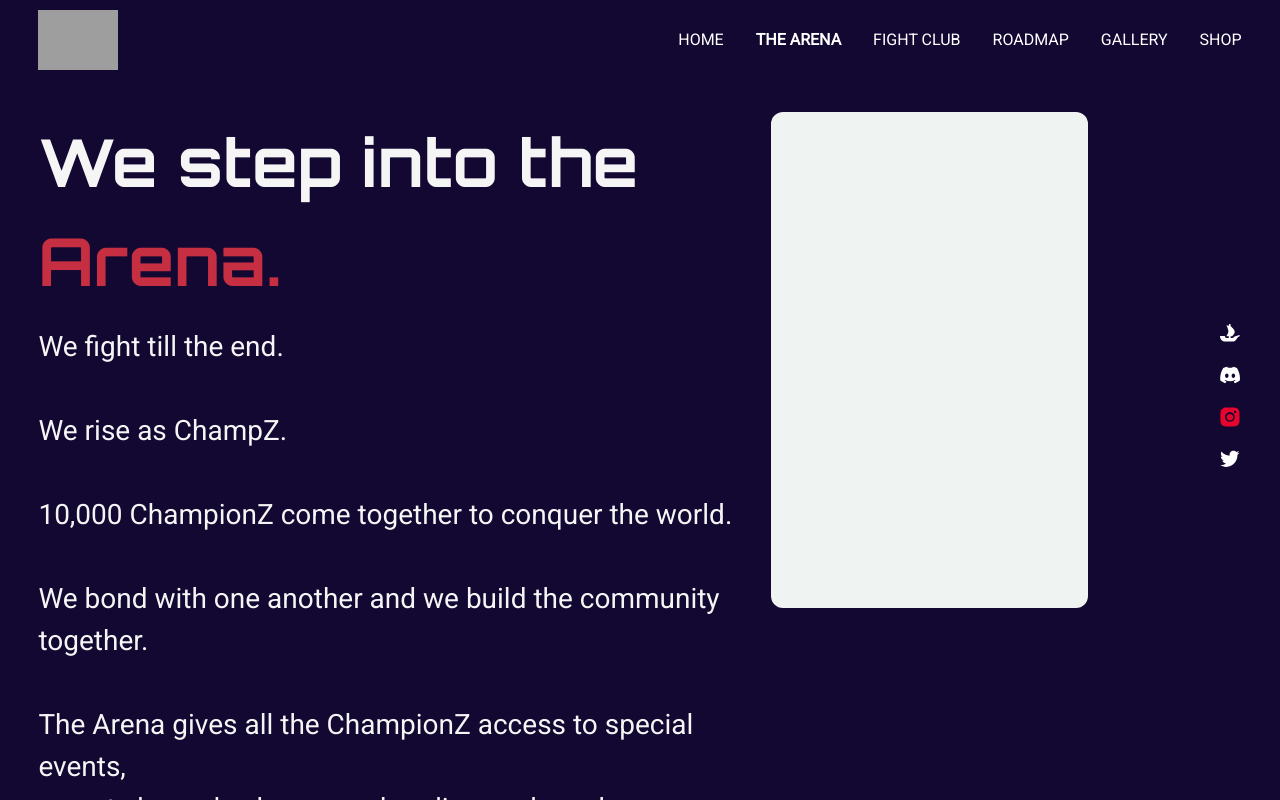
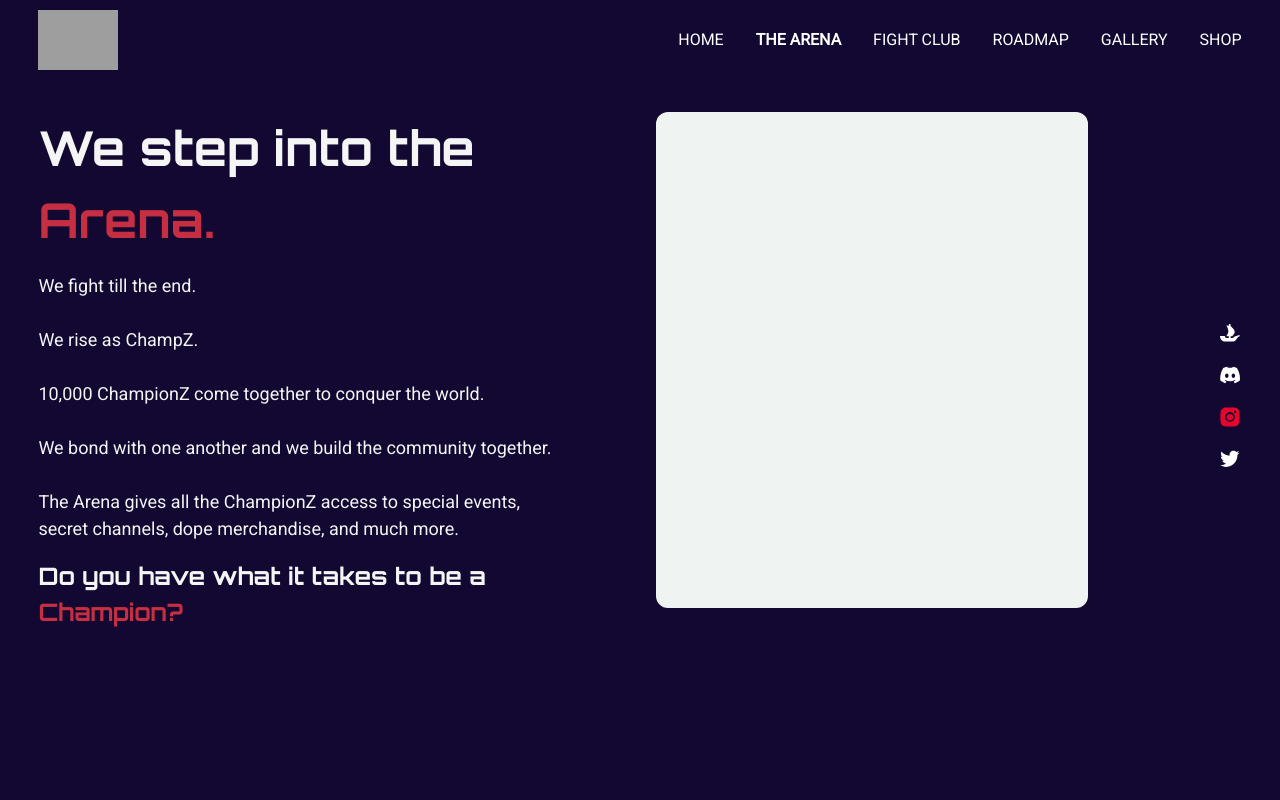
Before and after one commit to Ibtid/champz, a Next.js app in the folder client/: page /arena in a window 1280 px wide. Built offline with nearby package versions, Linux system fonts and the light colour scheme; grey boxes are pictures that could not be loaded.

Commit message:
modified

```diff
--- a/client/styles/globals.css
+++ b/client/styles/globals.css
@@ -130,7 +130,7 @@ a {
   background-color: #130832;
   height: 100vh;
   width: 100%;
-  overflow: hidden;
+  overflow-x: hidden;
 }
 .main_arena_container{
   height: 100%;
@@ -181,11 +181,48 @@ a {
 }
 
 .arena_right_container{
-  height: 31rem;
-  width: 26rem;
+  height: 48rem;
+  width: 38rem;
   margin-right: 12rem;
   background-color: #EFF3F2;
   border-radius: 12px;
+}
+
+@media screen and (max-width: 1400px) {
+
+
+  .left_arena_container{
+    margin-left: 3vw;
+    height: max-content;
+    width: 40rem;
+  }
+  .arena_heading_white{
+    font-size: 48px;
+  }
+  .arena_heading_red{
+    font-size: 48px;
+  }
+
+  .arena_body_text{
+    font-size: 18px;
+  }
+
+  .arena_end_text_white{
+
+    font-size: 24px;
+
+  }
+  .arena_end_text_red{
+    font-size: 24px;
+
+  }
+
+  .arena_right_container{
+    height: 31rem;
+    width: 28rem;
+  }
+
+
 }
 
 @media screen and (max-width: 1130px) {
```
